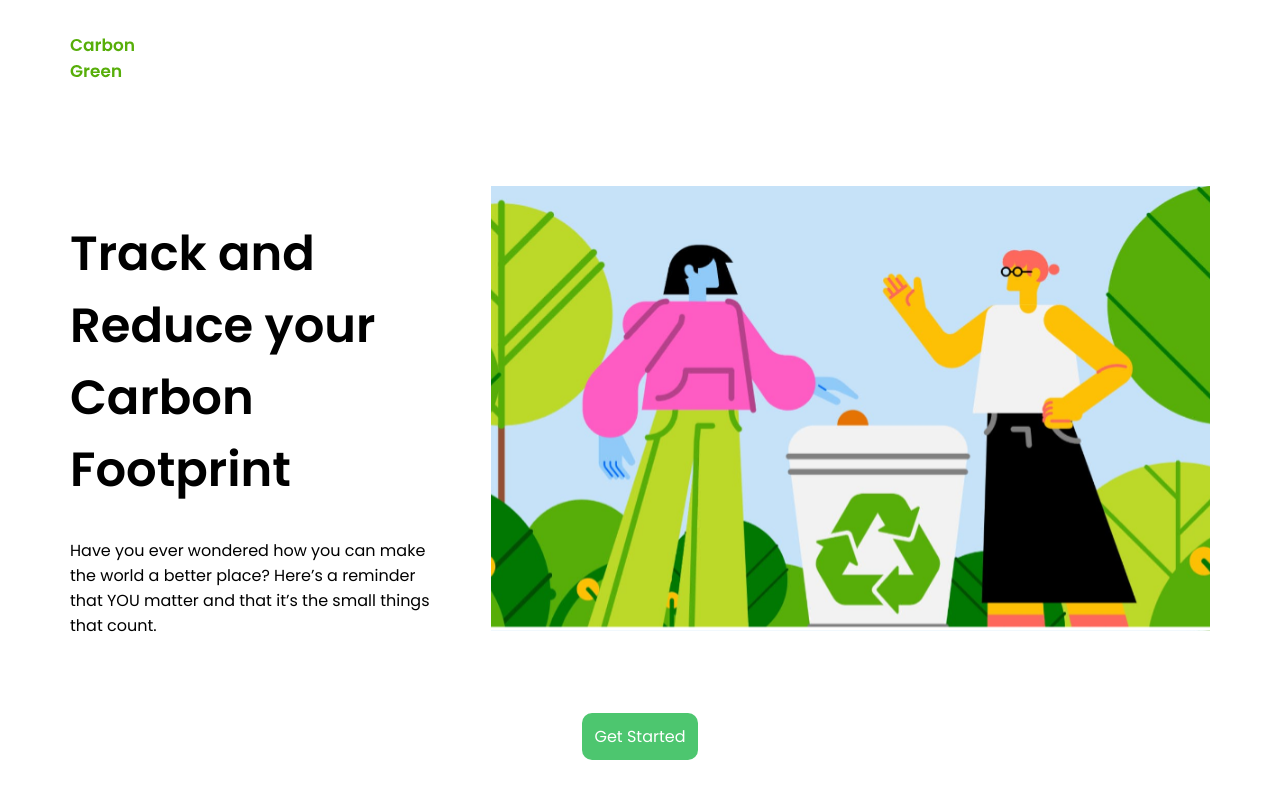
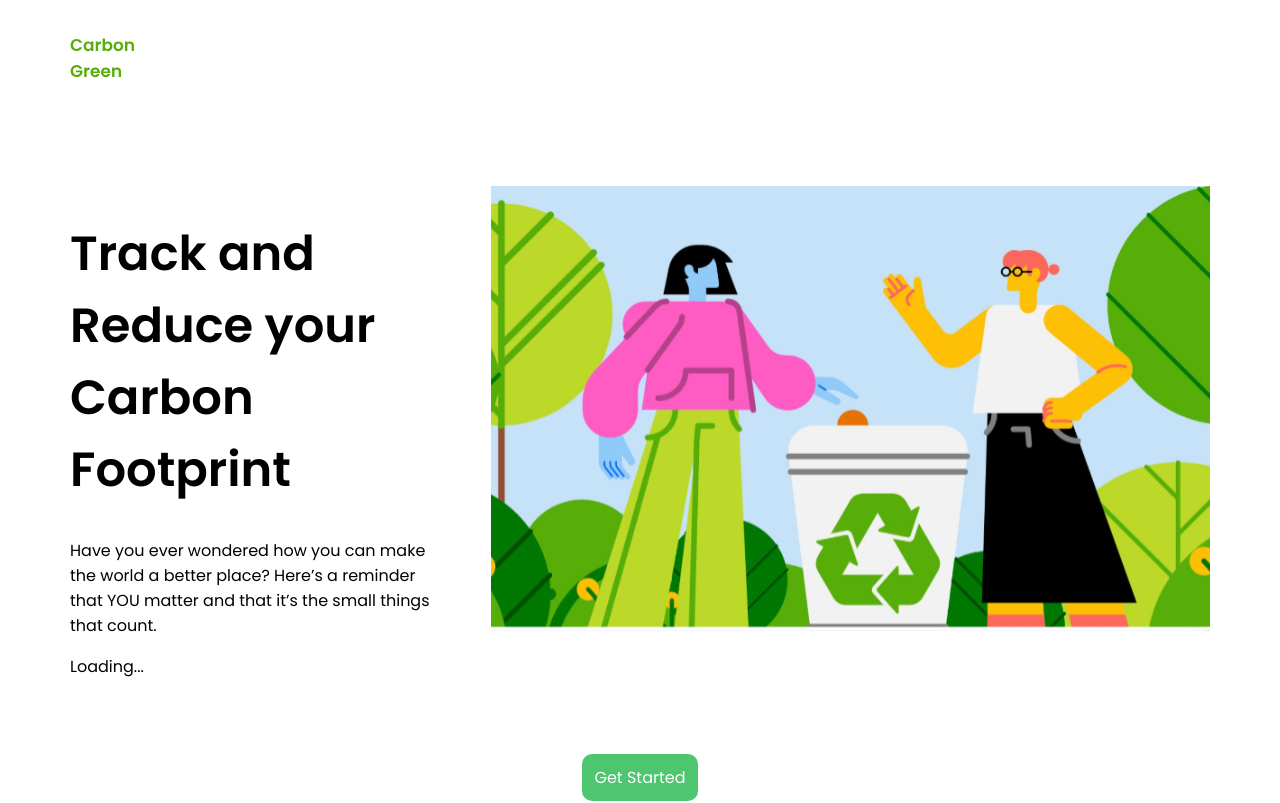
Before and after one commit to lalidiaz/WWC-Social-Good-2022, a React (Create React App) app: page / in a window 1280 px wide. Shown: the top 803 px of the page. Built offline with nearby package versions, Linux system fonts and the light colour scheme; no server answers.

Commit message:
Updated to connect with BE

```diff
--- a/package.json
+++ b/package.json
@@ -1,6 +1,7 @@
 {
   "name": "wwc-hackaton",
   "version": "0.1.0",
+  "proxy": "http://localhost:3001",
   "private": true,
   "dependencies": {
     "@testing-library/jest-dom": "^5.16.4",
--- a/src/App.js
+++ b/src/App.js
@@ -1,8 +1,10 @@
 import { Routes, Route } from "react-router-dom";
 import { SignIn, Home, DailyTarget, TripDetails, SignUp, History, Emissions, Points } from "./components";
 
+
 function App() {
   return (
+
     <Routes>
       <Route path='/' element={<Home />} />
       <Route path='/sign-in' element={<SignIn />} />
@@ -10,9 +12,9 @@ function App() {
       <Route path='/history' element={<History />} />
       <Route path='/history/emissions' element={<Emissions />} />
       <Route path='/history/points' element={<Points />} />
-
       <Route path='/daily-target' element={<DailyTarget />} />
       <Route path='/trip-details' element={<TripDetails />} />
+
     </Routes>
   );
 }
--- a/src/components/Home.jsx
+++ b/src/components/Home.jsx
@@ -1,7 +1,16 @@
 import Wrapper from "./Wrapper";
 import Button from "./Button";
+import React from "react";
 
 export default function Home() {
+  const [data, setData] = React.useState(null);
+
+  React.useEffect(() => {
+    fetch("/api")
+      .then((res) => res.json())
+      .then((data) => setData(data.message));
+  }, []);
+
   return (
     <Wrapper>
       <div className='home'>
@@ -9,6 +18,7 @@ export default function Home() {
           <div className='home-left'>
             <h1 className='home-left-tile'>Track and Reduce your Carbon Footprint</h1>
             <p className='home-left-text'>Have you ever wondered how you can make the world a better place? Here’s a reminder that YOU matter and that it’s the small things that count.</p>
+            <p>{!data ? "Loading..." : data}</p>
           </div>
           <div className='home-right'>
             <img src='/image.svg' alt='recycle' />
```
Also changed, not shown: 1 other file (tests, documents, lock files or other folders).
